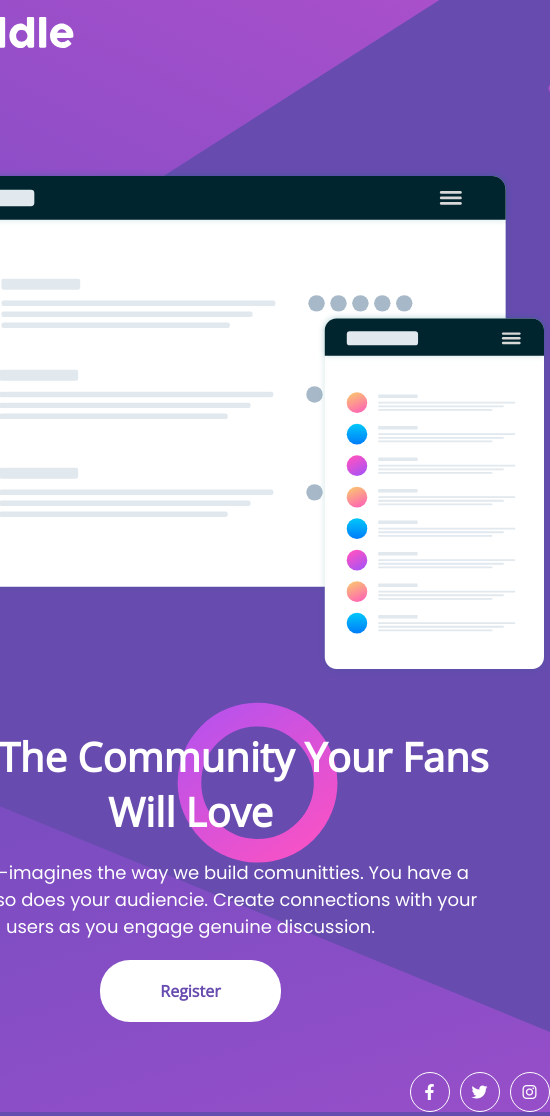
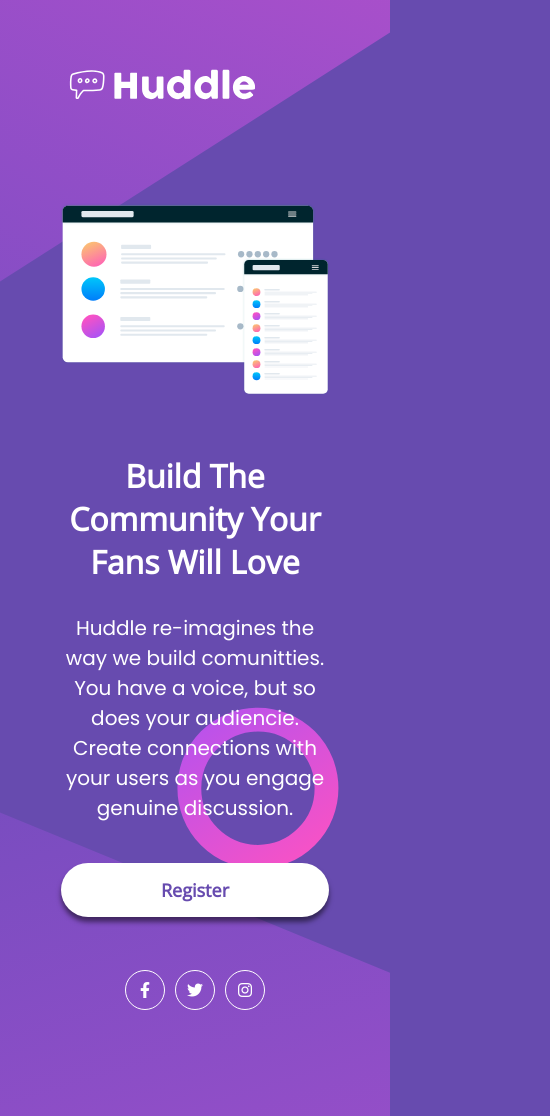
Before and after one commit to Igor-progm/Huddle-landing-page-with-single-introductory-section-master-Front-end-Mentor, a plain HTML site: page index.html in a window 390 px wide. Shown: the top 1116 px of the page, 550 px wide, since content can reach past the window. Drawn offline with nearby package versions, Linux system fonts and the light colour scheme.

Commit message:
incluindo responsivo

```diff
--- a/index.html
+++ b/index.html
@@ -2,47 +2,44 @@
 <html lang="en">
 
 <head>
-    <meta charset="UTF-8">
-    <meta name="viewport" content="width=device-width, initial-scale=1.0">
+  <meta charset="UTF-8" />
+  <meta name="viewport" content="width=device-width, initial-scale=1.0" />
   <title>Huddle Landing page - Projeto Front End Mentor</title>
 
-    <link rel="stylesheet" href="./src/css/reset.css">
-    <link rel="stylesheet" href="./src/css/variables.css">
-    <link rel="stylesheet" href="./src/css/style.css">
-    <link rel="stylesheet" href="./src/css/all.min.css">
-    <link rel="stylesheet" href="./src/css/responsive.css">
+  <link rel="stylesheet" href="./src/css/reset.css" />
+  <link rel="stylesheet" href="./src/css/variables.css" />
+  <link rel="stylesheet" href="./src/css/style.css" />
+  <link rel="stylesheet" href="./src/css/all.min.css" />
+  <link rel="stylesheet" href="./src/css/responsive.css" />
 
-    <link rel="preconnect" href="https://fonts.googleapis.com">
-    <link rel="preconnect" href="https://fonts.gstatic.com" crossorigin>
+  <link rel="preconnect" href="https://fonts.googleapis.com" />
+  <link rel="preconnect" href="https://fonts.gstatic.com" crossorigin />
   <link href="https://fonts.googleapis.com/css2?family=Open+Sans&family=Poppins:wght@400;600&display=swap"
-        rel="stylesheet">
+    rel="stylesheet" />
 </head>
 
 <body>
-
   <main class="main">
-        <div class="image">
-            <div class="header">
-                <div class="logo">
-                    <img src="./src/images/logo.svg" alt="Huddle logotipo">
-                </div>
-            </div>
-            <img src="./src/images/illustration-mockups.svg" alt="ilustração das janelas">
+    <div class="container">
+      <div class="section-img">
+        <header class="header">
+          <img class="logo" src="./src/images/logo.svg" alt="Huddle logotipo" />
+        </header>
+        <img class="ilustration" src="./src/images/illustration-mockups.svg" alt="ilustração das janelas" />
       </div>
       <div class="info">
-            <div class="about">
-                <h1>Build The Community Your Fans Will Love</h1>
-                <p>Huddle re-imagines the way we build comunitties. You have a voice, but so does your audiencie. Create
-                    connections with your users as you engage genuine discussion.</p>
+        <h1 class="title">Build The Community Your Fans Will Love</h1>
+        <p class="description">
+          Huddle re-imagines the way we build comunitties. You have a voice,
+          but so does your audiencie. Create connections with your users as
+          you engage genuine discussion.
+        </p>
         <a href="#">
           <button class="btn-register">Register</button>
         </a>
-
       </div>
-
     </div>
-
-        <div class="socials">
+    <footer class="socials">
       <a href="#">
         <i class="fa-brands fa-facebook-f"></i>
       </a>
@@ -52,10 +49,8 @@
       <a href="#">
         <i class="fa-brands fa-instagram"></i>
       </a>
-        </div>
-
+    </footer>
   </main>
-
 </body>
 
 </html>
--- a/src/css/responsive.css
+++ b/src/css/responsive.css
@@ -1,18 +1,59 @@
-@media (max-width:1440px) {
+@media (max-width:1170px) {
     .main {
-        flex-direction: column;
+        padding: 60px;
     }
 
-    .main .info {
+    .main .container {
         flex-direction: column;
+        align-items: center;
+    }
+
+    .main .container .info {
+        height: 350px;
+        align-items: center;
+        margin-top: 50px;
+    }
+
+    .main .container .info .title {
         text-align: center;
     }
 
-    .main .info .about {
+    .main .container .info .description {
+        font-size: 24px;
         text-align: center;
     }
 
+    .main .container .info a .btn-register {
+        margin-top: 40px;
+        padding: 20px 100px;
+        font-size: 20px;
+    }
+
     .main .socials {
-
+        justify-content: center;
+        margin: 100px 0 50px;
     }
 }
+
+@media (max-width: 554px) {
+    .main .container .section-img .header .logo {
+        width: 200px;
+    }
+
+    .main .container .section-img .ilustration {
+        /* min-width: 330px; */
+    }
+
+    .main .container .info .title {
+        font-size: 32px;
+    }
+
+    .main .container .info .description {
+        font-size: 20px;
+    }
+
+    .main .container .info a .btn-register {
+        padding: 15px 100px;
+        font-size: 18px;
+    }
+}
--- a/src/css/style.css
+++ b/src/css/style.css
@@ -1,57 +1,54 @@
 body {
     background: url(../images/bg-desktop.svg) center center no-repeat;
     background-size: cover;
+    background-color: var(--primary-color);
+}
+.main {
+    display: flex;
+    gap: 10px;
+    flex-direction: column;
+    align-items: center;
+    justify-content: center;
     min-height: 100vh;
-    background-color: var(--primary-color);
+    padding: 0 60px;
+}
+.main .container {
     display: flex;
-    flex-direction: column;
-    justify-content: center;
-    align-items: center;
+    gap: 60px;
+}
+.main .container .section-img .header {
+    margin-bottom: 90px;
 }
 
-.header {
-    margin-bottom: 100px;
+.main .container .section-img .ilustration {
+    width: 100%;
 }
 
-.header .logo img {
-    transform: scale(0.8);
-}
-
-.main {
-    display: flex;
-    margin: 0 120px;
-    gap: 50px;
-}
-
-.main .info {
-    display: flex;
-}
-
-.main .info .about {
-    max-width: 600px;
-    margin-left: 50px;
+.main .container .info {
     display: flex;
     justify-content: center;
     flex-direction: column;
+    height: 710px;
 }
 
-.main .info .about h1 {
+.main .container .info .title {
     font-family:'Open Sans', sans-serif;
     font-weight: 600;
     color: #fff;
     font-size: 40px;
-    margin-bottom: 20px;
+    max-width: 450px;
 }
 
-.main .info .about p {
+.main .container .info .description {
     font-family: 'Poppins', sans-serif;
     font-weight: 400;
     color: #fff;
+    margin-top: 30px;
     font-size: 18px;
-    margin-bottom: 20px;
+    max-width: 551px;
 }
 
-.main .info .about a .btn-register {
+.main .container .info a .btn-register {
     background-color: #fff;
     padding: 20px 60px;
     border: 0;
@@ -61,13 +58,21 @@ body {
     font-weight: 600;
     font-size: 16px;
     cursor: pointer;
+    margin-top: 20px;
+    box-shadow: 0 5px 5px rgba( 0, 0, 0, 0.5);
+}
+
+.main .container .info a .btn-register:hover {
+    background-color: var(--secondary-color);
+    color: #fff;
 }
 
 .main .socials {
     display: flex;
     justify-content: flex-end;
-    align-items: flex-end;
     gap: 10px;
+    max-width: 1330px;
+    width: 100%;
 }
 
 .main .socials a {
@@ -82,12 +87,6 @@ body {
     justify-content: center;
 }
 
-.main .info .about a .btn-register:hover {
-    background-color: var(--secondary-color);
-    color: #fff;
-    box-shadow: 0 5px 5px rgba( 0, 0, 0, 0.5);
-}
-
 .main .socials a:hover {
     color: var(--secondary-color);
     border: 1px solid var(--secondary-color);
```
Also changed, not shown: design/active-states.jpg (added), design/desktop-design.jpg (added), design/desktop-preview.jpg (added), design/mobile-design.jpg (added). Lines whose indentation alone changed are shown as unchanged.
